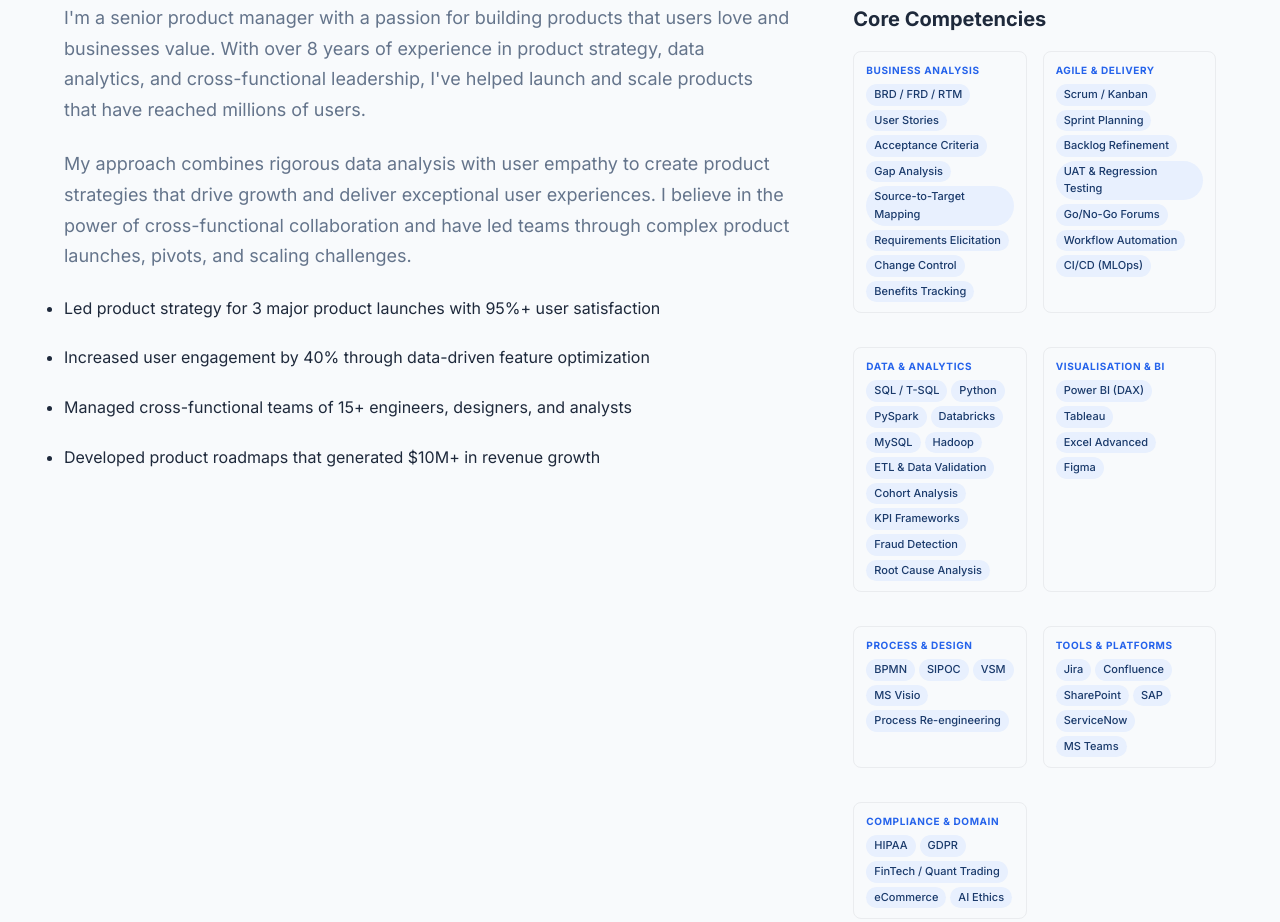
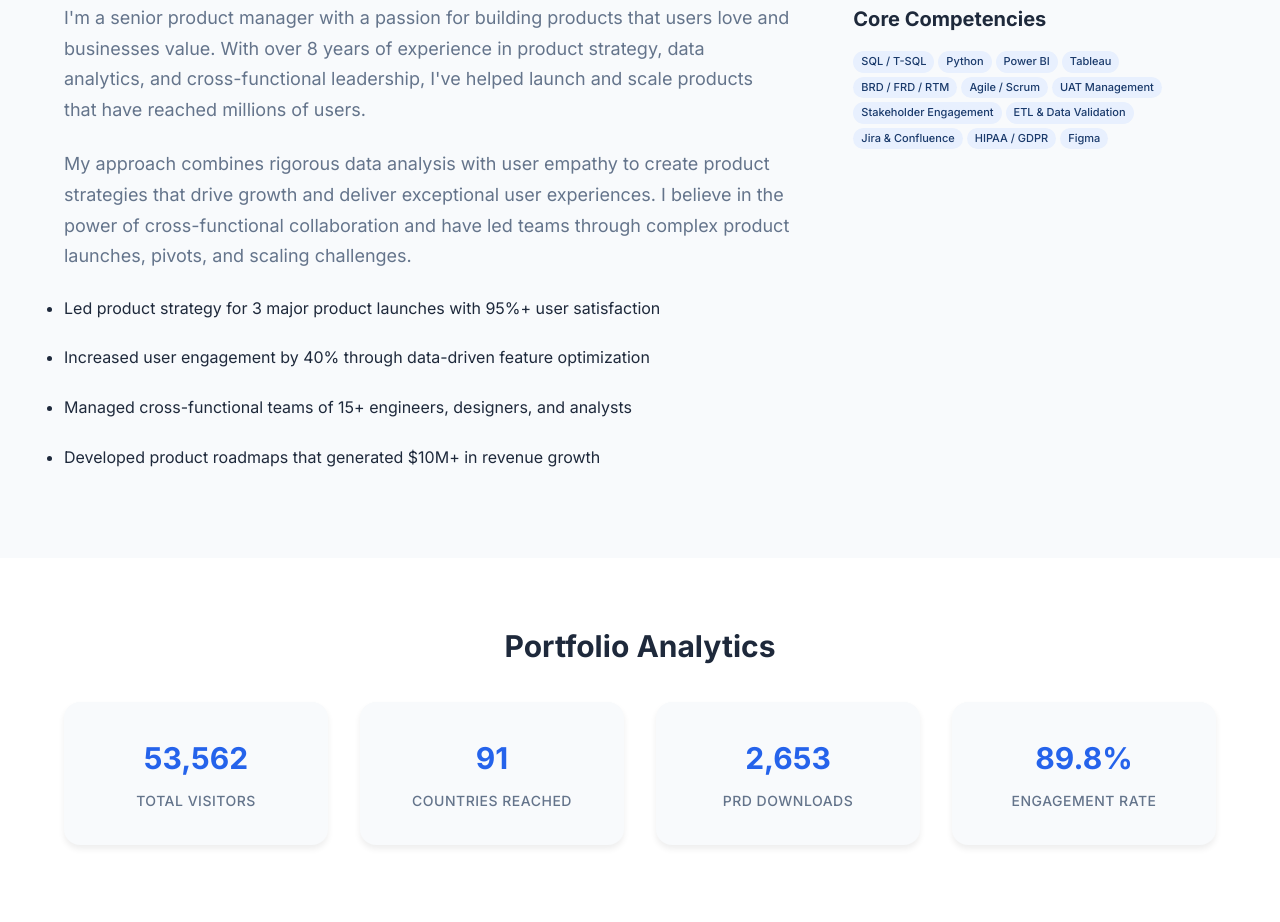
Before and after one commit to chaudharisp/piuwebsite, a plain HTML site: page index.html in a window 1280 px wide. Shown: the part 941-1863 px from the top of the page. Drawn offline with Linux system fonts and the light colour scheme.

Commit message:
Replace skills with clean 12-tag flat list

```diff
--- a/css/style.css
+++ b/css/style.css
@@ -306,40 +306,18 @@ body {
     color: var(--text-primary);
 }
 
-.skill-categories {
-    display: grid;
-    grid-template-columns: 1fr 1fr;
-    gap: 10px 16px;
-}
-
-.skill-category {
-    background: #f8fafc;
-    border: 1px solid #eaecef;
-    border-radius: 8px;
-    padding: 10px 12px;
-}
-
-.skill-category-title {
-    font-size: 10px;
-    font-weight: 700;
-    text-transform: uppercase;
-    letter-spacing: 0.6px;
-    color: var(--primary-color);
-    margin-bottom: 6px;
-}
-
 .skill-tags {
     display: flex;
     flex-wrap: wrap;
-    gap: 4px;
+    gap: var(--spacing-sm);
 }
 
 .skill-tag {
     background-color: #e8f0fe;
     color: #1a3a6b;
-    padding: 2px 8px;
+    padding: 4px 12px;
     border-radius: 20px;
-    font-size: 11px;
+    font-size: var(--font-size-sm);
     font-weight: 500;
 }
 
--- a/index.html
+++ b/index.html
@@ -93,96 +93,19 @@
                 </div>
                 <div class="skills">
                     <h3>Core Competencies</h3>
-                    <div class="skill-categories">
-
-                        <div class="skill-category">
-                            <div class="skill-category-title">Business Analysis</div>
-                            <div class="skill-tags">
-                                <span class="skill-tag">BRD / FRD / RTM</span>
-                                <span class="skill-tag">User Stories</span>
-                                <span class="skill-tag">Acceptance Criteria</span>
-                                <span class="skill-tag">Gap Analysis</span>
-                                <span class="skill-tag">Source-to-Target Mapping</span>
-                                <span class="skill-tag">Requirements Elicitation</span>
-                                <span class="skill-tag">Change Control</span>
-                                <span class="skill-tag">Benefits Tracking</span>
-                            </div>
-                        </div>
-
-                        <div class="skill-category">
-                            <div class="skill-category-title">Agile &amp; Delivery</div>
-                            <div class="skill-tags">
-                                <span class="skill-tag">Scrum / Kanban</span>
-                                <span class="skill-tag">Sprint Planning</span>
-                                <span class="skill-tag">Backlog Refinement</span>
-                                <span class="skill-tag">UAT &amp; Regression Testing</span>
-                                <span class="skill-tag">Go/No-Go Forums</span>
-                                <span class="skill-tag">Workflow Automation</span>
-                                <span class="skill-tag">CI/CD (MLOps)</span>
-                            </div>
-                        </div>
-
-                        <div class="skill-category">
-                            <div class="skill-category-title">Data &amp; Analytics</div>
-                            <div class="skill-tags">
-                                <span class="skill-tag">SQL / T-SQL</span>
-                                <span class="skill-tag">Python</span>
-                                <span class="skill-tag">PySpark</span>
-                                <span class="skill-tag">Databricks</span>
-                                <span class="skill-tag">MySQL</span>
-                                <span class="skill-tag">Hadoop</span>
-                                <span class="skill-tag">ETL &amp; Data Validation</span>
-                                <span class="skill-tag">Cohort Analysis</span>
-                                <span class="skill-tag">KPI Frameworks</span>
-                                <span class="skill-tag">Fraud Detection</span>
-                                <span class="skill-tag">Root Cause Analysis</span>
-                            </div>
-                        </div>
-
-                        <div class="skill-category">
-                            <div class="skill-category-title">Visualisation &amp; BI</div>
-                            <div class="skill-tags">
-                                <span class="skill-tag">Power BI (DAX)</span>
-                                <span class="skill-tag">Tableau</span>
-                                <span class="skill-tag">Excel Advanced</span>
-                                <span class="skill-tag">Figma</span>
-                            </div>
-                        </div>
-
-                        <div class="skill-category">
-                            <div class="skill-category-title">Process &amp; Design</div>
-                            <div class="skill-tags">
-                                <span class="skill-tag">BPMN</span>
-                                <span class="skill-tag">SIPOC</span>
-                                <span class="skill-tag">VSM</span>
-                                <span class="skill-tag">MS Visio</span>
-                                <span class="skill-tag">Process Re-engineering</span>
-                            </div>
-                        </div>
-
-                        <div class="skill-category">
-                            <div class="skill-category-title">Tools &amp; Platforms</div>
-                            <div class="skill-tags">
-                                <span class="skill-tag">Jira</span>
-                                <span class="skill-tag">Confluence</span>
-                                <span class="skill-tag">SharePoint</span>
-                                <span class="skill-tag">SAP</span>
-                                <span class="skill-tag">ServiceNow</span>
-                                <span class="skill-tag">MS Teams</span>
-                            </div>
-                        </div>
-
-                        <div class="skill-category">
-                            <div class="skill-category-title">Compliance &amp; Domain</div>
-                            <div class="skill-tags">
-                                <span class="skill-tag">HIPAA</span>
-                                <span class="skill-tag">GDPR</span>
-                                <span class="skill-tag">FinTech / Quant Trading</span>
-                                <span class="skill-tag">eCommerce</span>
-                                <span class="skill-tag">AI Ethics</span>
-                            </div>
-                        </div>
-
+                    <div class="skill-tags">
+                        <span class="skill-tag">SQL / T-SQL</span>
+                        <span class="skill-tag">Python</span>
+                        <span class="skill-tag">Power BI</span>
+                        <span class="skill-tag">Tableau</span>
+                        <span class="skill-tag">BRD / FRD / RTM</span>
+                        <span class="skill-tag">Agile / Scrum</span>
+                        <span class="skill-tag">UAT Management</span>
+                        <span class="skill-tag">Stakeholder Engagement</span>
+                        <span class="skill-tag">ETL &amp; Data Validation</span>
+                        <span class="skill-tag">Jira &amp; Confluence</span>
+                        <span class="skill-tag">HIPAA / GDPR</span>
+                        <span class="skill-tag">Figma</span>
                     </div>
                 </div>
             </div>
```
